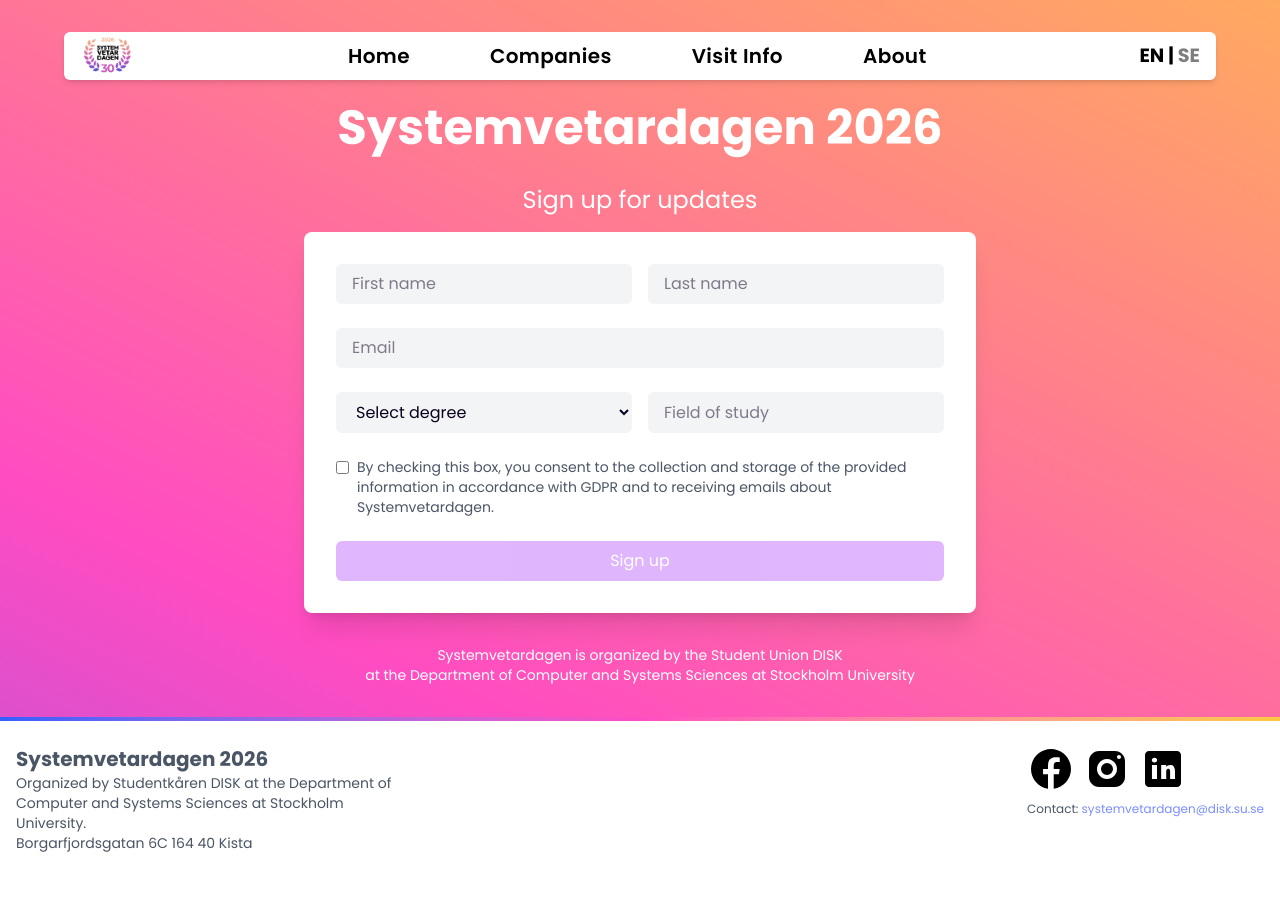
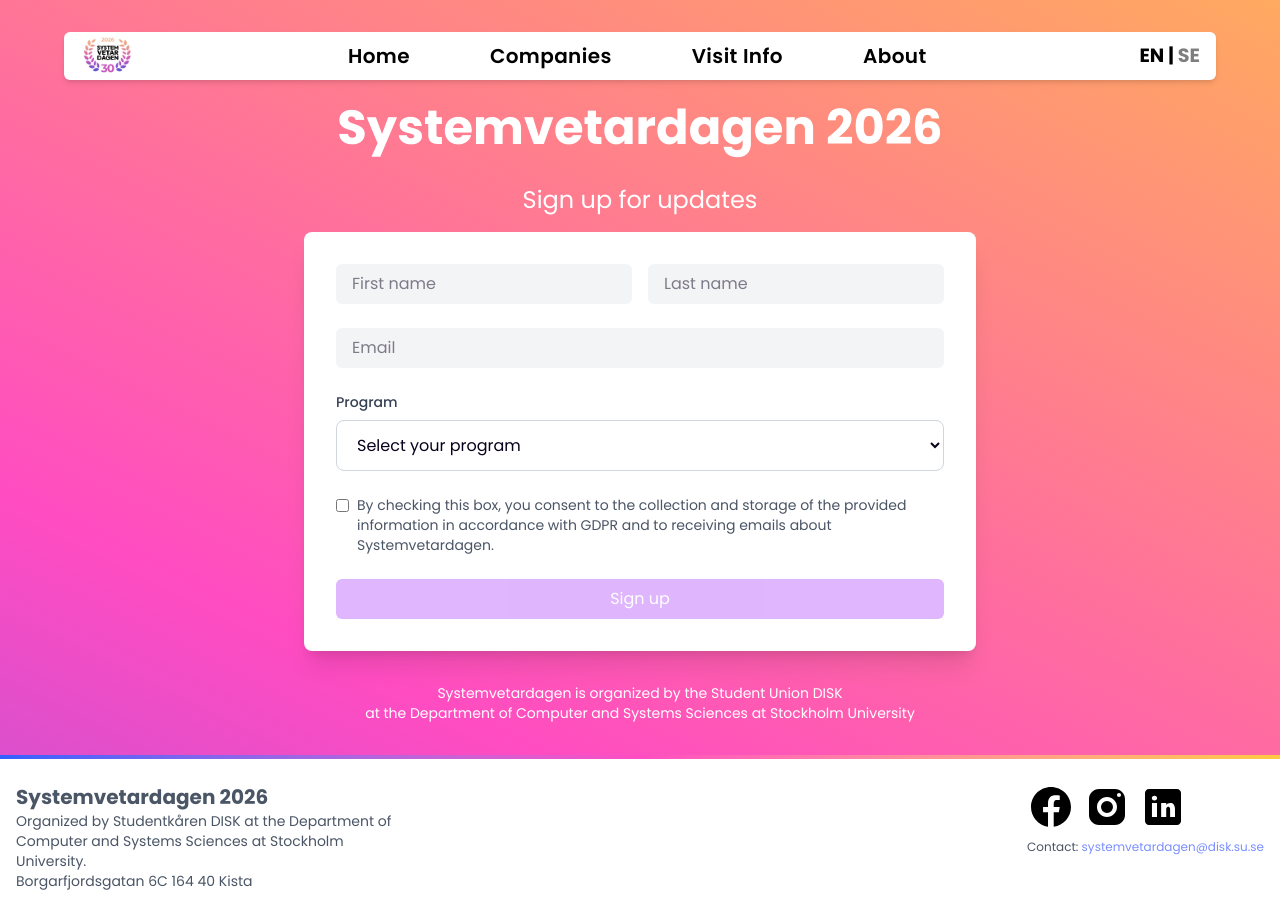
Before and after one commit to Systemvetardagen/Systemvetardagen, a React (Vite) app: page /signup in a window 1280 px wide. Before the commit the page ends 877 px from the top, so only its background shows below. Built offline with nearby package versions, Linux system fonts and the light colour scheme.

Commit message:
refactoring program select for presignup

```diff
--- a/src/lib/i18n.ts
+++ b/src/lib/i18n.ts
@@ -16,6 +16,9 @@ import lectures_en from "@/lib/locales/en/lectures.json";
 import lectures_se from "@/lib/locales/se/lectures.json";
 import project_group_en from "@/lib/locales/en/project-group.json";
 import project_group_se from "@/lib/locales/se/project-group.json";
+import programs_en from "@/lib/locales/en/programs.json";
+import programs_se from "@/lib/locales/se/programs.json";
+
 
 import i18next from "i18next";
 
@@ -37,7 +40,8 @@ i18next.init({
       faq: faq_en,
       navbar: navbar_en,
       lectures: lectures_en,
-      projectGroup: project_group_en
+      projectGroup: project_group_en,
+      programs: programs_en
     },
     sv: {
       common: common_se,
@@ -48,7 +52,8 @@ i18next.init({
       faq: faq_se,
       navbar: navbar_se,
       lectures: lectures_se,
-      projectGroup: project_group_se
+      projectGroup: project_group_se,
+      programs: programs_se
     },
   },
 });
--- /dev/null
+++ b/src/lib/locales/en/programs.json
@@ -0,0 +1,31 @@
+{
+  "candidatePrograms": {
+    "SYSDK": "Computer and Systems Sciences",
+    "SAFFK": "Enterprise Systems and Service Design",
+    "SDAVK": "Computer Science and Software Engineering",
+    "SGAMK": "Computer Game Development",
+    "SDIMK": "Digital Media",
+    "SITEK": "Business Administration and Information Technology",
+    "SIADK": "Interaction Design",
+    "SMARK": "Market Communication and Information Technology"
+  },
+  "masterPrograms": {
+    "SAIHO": "AI for Health",
+    "SMINO": "Information Security",
+    "SMEFO": "Open eGovernment",
+    "SCSSO": "Computer and Systems Sciences",
+    "SHINO": "Health Informatics",
+    "SSLIO": "Strategic Information Systems Management",
+    "SDSBO": "Data Science, Statistics and Decision Analysis",
+    "SPROM": "IT Project Management",
+    "SDKIO": "Design for Creative and Immersive Technology"
+  },
+  "positions": {
+    "fullTime": "Full-time",
+    "partTime": "Part-time",
+    "thesis": "Thesis Work",
+    "trainee": "Trainee Program",
+    "internship": "Internship",
+    "foreignServices": "International Assignments"
+  }
+}
--- /dev/null
+++ b/src/lib/locales/se/programs.json
@@ -0,0 +1,31 @@
+{
+  "candidatePrograms": {
+    "SYSDK": "Data- och systemvetenskap",
+    "SAFFK": "Affärssystem och tjänstedesign",
+    "SDAVK": "Datavetenskap och mjukvaruteknik",
+    "SGAMK": "Datorspelsutveckling",
+    "SDIMK": "Digitala medier",
+    "SITEK": "Företagsekonomi och IT",
+    "SIADK": "Interaktionsdesign",
+    "SMARK": "Marknadskommunikation och IT"
+  },
+  "masterPrograms": {
+    "SAIHO": "AI för hälsa",
+    "SMINO": "Informationssäkerhet",
+    "SMEFO": "Öppen förvaltning",
+    "SCSSO": "Data- och systemvetenskap",
+    "SHINO": "Hälsoinformatik",
+    "SSLIO": "Strategisk informationssystemledning",
+    "SDSBO": "Datavetenskap, statistik och beslutsanalys",
+    "SPROM": "IT-projektledning",
+    "SDKIO": "Design för kreativ och immersiv teknik"
+  },
+  "positions": {
+    "fullTime": "Heltid",
+    "partTime": "Deltid",
+    "thesis": "Examensarbete",
+    "trainee": "Traineeprogram",
+    "internship": "Praktikplats",
+    "foreignServices": "Internationella uppdrag"
+  }
+}
--- a/src/pages/SignupPage.tsx
+++ b/src/pages/SignupPage.tsx
@@ -1,26 +1,26 @@
-import { useState, FormEvent } from 'react';
-import { useMutation } from '@tanstack/react-query';
-import { customFetchInsertPreSignup } from '@/lib/utilities/customFetchInsertPreSignup';
+import { useState, FormEvent } from "react";
+import { useMutation } from "@tanstack/react-query";
+import { customFetchInsertPreSignup } from "@/lib/utilities/customFetchInsertPreSignup";
+import ProgramSelector from "@/ui/common/ProgramSelector";
+import type { CandidateProgram, MasterProgram } from "@/lib/types/company";
 interface PreSignup {
   firstName: string;
   lastName: string;
   email: string;
-    degree: string;
-    fieldOfStudy: string;
+  program: CandidateProgram | MasterProgram | "";
 }
 
 const SignupForm = () => {
   const [formData, setFormData] = useState<PreSignup>({
-        firstName: '',
-        lastName: '',
-        email: '',
-        degree: '',
-        fieldOfStudy: '',
+    firstName: "",
+    lastName: "",
+    email: "",
+    program: "",
   });
   const [consent, setConsent] = useState<boolean>(false);
   const [formSubmitted, setFormSubmitted] = useState<boolean>(false);
   const { mutate: insertPreSignup } = useMutation({
-        mutationFn: () => customFetchInsertPreSignup('test', { ...formData }),
+    mutationFn: () => customFetchInsertPreSignup("test", { ...formData }),
 
     onSuccess: (response) => {
       if (response && response.success) {
@@ -45,9 +45,7 @@ const SignupForm = () => {
                 Systemvetardagen 2026
               </h1>
             </a>
-                        <h2 className="text-white text-2xl">
-                            Sign up for updates
-                        </h2>
+            <h2 className="text-white text-2xl">Sign up for updates</h2>
           </div>
         </div>
         <div className="bg-white rounded-lg p-8 w-full max-w-2xl shadow-xl text-center">
@@ -55,12 +53,10 @@ const SignupForm = () => {
           <h1>Form submitted!</h1>
         </div>
         <div className="mt-8 text-center text-white text-sm">
+          <p>Systemvetardagen is organized by the Student Union DISK</p>
           <p>
-                        Systemvetardagen is organized by the Student Union DISK
-                    </p>
-                    <p>
-                        at the Department of Computer and Systems Sciences at
-                        Stockholm University
+            at the Department of Computer and Systems Sciences at Stockholm
+            University
           </p>
         </div>
       </div>
@@ -133,33 +129,13 @@ const SignupForm = () => {
             />
           </div>
 
-                    <div className="grid grid-cols-1 md:grid-cols-2 gap-4">
-                        <select
-                            className="w-full px-4 py-2 rounded-md bg-gray-100"
-                            value={formData.degree}
-                            onChange={(e) =>
+          <div>
+            <ProgramSelector
+              value={formData.program || undefined}
+              onChange={(program) =>
                 setFormData({
                   ...formData,
-                                    degree: e.target.value,
-                                })
-                            }
-                            required
-                        >
-                            <option value="">Select degree</option>
-                            <option value="bachelors">Bachelor&apos;s</option>
-                            <option value="masters">Master&apos;s</option>
-                            <option value="phd">PhD</option>
-                        </select>
-
-                        <input
-                            type="text"
-                            placeholder="Field of study"
-                            className="w-full px-4 py-2 rounded-md bg-gray-100"
-                            value={formData.fieldOfStudy}
-                            onChange={(e) =>
-                                setFormData({
-                                    ...formData,
-                                    fieldOfStudy: e.target.value,
+                  program: program,
                 })
               }
               required
@@ -175,10 +151,9 @@ const SignupForm = () => {
               required
             />
             <label className="text-sm text-gray-600">
-                            By checking this box, you consent to the collection
-                            and storage of the provided information in
-                            accordance with GDPR and to receiving emails about
-                            Systemvetardagen.
+              By checking this box, you consent to the collection and storage of
+              the provided information in accordance with GDPR and to receiving
+              emails about Systemvetardagen.
             </label>
           </div>
 
@@ -195,8 +170,8 @@ const SignupForm = () => {
       <div className="my-8 text-center text-white text-sm">
         <p>Systemvetardagen is organized by the Student Union DISK</p>
         <p>
-                    at the Department of Computer and Systems Sciences at
-                    Stockholm University
+          at the Department of Computer and Systems Sciences at Stockholm
+          University
         </p>
       </div>
     </div>
--- /dev/null
+++ b/src/ui/common/ProgramSelector.tsx
@@ -0,0 +1,70 @@
+import type { CandidateProgram, MasterProgram } from "@/lib/types/company";
+import React, { type FC } from "react";
+import { useTranslation } from "react-i18next";
+
+type Program = CandidateProgram | MasterProgram;
+type BachelorProgram = CandidateProgram;
+
+interface ProgramSelectorProps {
+  value: Program | undefined;
+  onChange: (program: Program) => void;
+  className?: string;
+  required?: boolean;
+}
+
+const ProgramSelector: FC<ProgramSelectorProps> = ({
+  value,
+  onChange,
+  className = "",
+  required = false,
+}) => {
+  const { t } = useTranslation('programs');
+
+  const bachelorProgramTranslations = t('candidatePrograms', { returnObjects: true }) as Record<BachelorProgram, string>;
+  const masterProgramTranslations = t('masterPrograms', { returnObjects: true }) as Record<MasterProgram, string>;
+
+  const handleChange = (e: React.ChangeEvent<HTMLSelectElement>) => {
+    const selectedValue = e.target.value as Program;
+    onChange(selectedValue);
+  };
+
+  return (
+    <div className={className}>
+      <label
+        htmlFor="program"
+        className="block text-sm font-medium text-gray-700 mb-2"
+      >
+        Program
+      </label>
+      <select
+        id="program"
+        value={value || ""}
+        onChange={handleChange}
+        required={required}
+        className="w-full px-4 py-3 border border-gray-300 rounded-lg focus:outline-none focus:ring-2 focus:ring-blue-500 focus:border-transparent transition duration-200 bg-white"
+      >
+        <option value="" disabled>
+          Select your program
+        </option>
+
+        <optgroup label="Bachelor Programs">
+          {Object.entries(bachelorProgramTranslations).map(([key, label]) => (
+            <option key={key} value={key}>
+              {label}
+            </option>
+          ))}
+        </optgroup>
+
+        <optgroup label="Master Programs">
+          {Object.entries(masterProgramTranslations).map(([key, label]) => (
+            <option key={key} value={key}>
+              {label}
+            </option>
+          ))}
+        </optgroup>
+      </select>
+    </div>
+  );
+};
+
+export default ProgramSelector;
```
Also changed, not shown: src/lib/types/program.ts (added, +31 -0 lines). Lines whose indentation alone changed are shown as unchanged.
